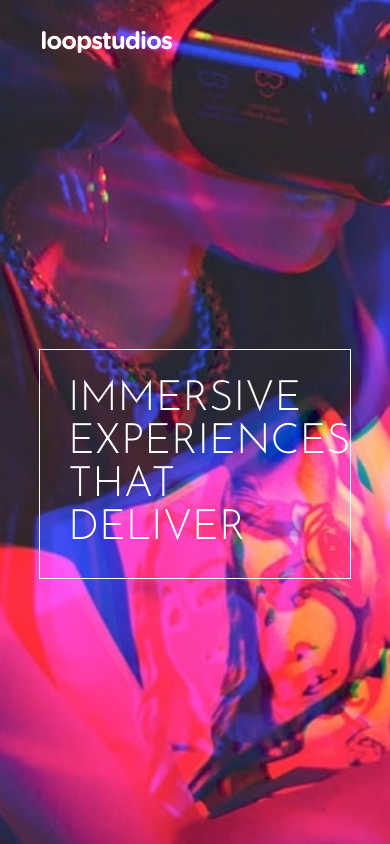
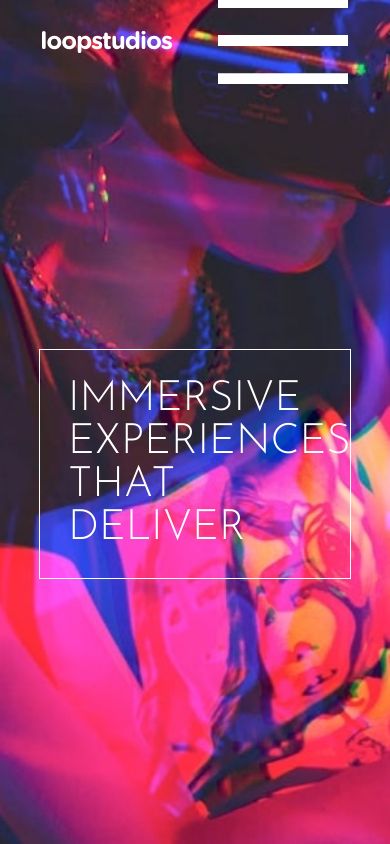
Before and after one commit to TiagoDiass/loopstudios-landing-page, a Next.js app: page / in a window 390 px wide. Shown: the top 844 px of the page. Built offline with nearby package versions, Linux system fonts and the light colour scheme.

Commit message:
feat: add mobile black window when user opens mobile menu

```diff
--- a/src/components/Header/Header.styles.ts
+++ b/src/components/Header/Header.styles.ts
@@ -1,4 +1,4 @@
-import styled from 'styled-components';
+import styled, { keyframes } from 'styled-components';
 
 export const HeaderContainer = styled.header`
   height: 6rem;
@@ -6,6 +6,10 @@ export const HeaderContainer = styled.header`
   display: flex;
   justify-content: space-between;
   align-items: center;
+
+  img {
+    z-index: 3;
+  }
 
   nav {
     display: flex;
@@ -32,6 +36,7 @@ export const HeaderContainer = styled.header`
   }
 
   @media (max-width: 960px) {
+    padding: 2rem 5rem;
     nav {
       display: none;
     }
@@ -45,3 +50,40 @@ export const HeaderContainer = styled.header`
     }
   }
 `;
+
+const fadeFromLeft = keyframes`
+  from {
+    opacity: 0.4;
+    left: -100%;
+  }
+
+  to {
+    opacity: 1;
+    left: 0;
+  }
+`;
+
+export const MobileIcon = styled.button`
+  background-color: transparent;
+  outline: none;
+  border: none;
+  display: none;
+  cursor: pointer;
+  z-index: 3;
+
+  @media (max-width: 960px) {
+    display: block;
+  }
+`;
+
+export const MobileMenu = styled.div`
+  background-color: var(--black);
+  position: fixed;
+  left: 0;
+  right: 0;
+  top: 0;
+  height: 100vh;
+  width: 100%;
+
+  animation: ${fadeFromLeft} 1s ease;
+`;
--- a/src/components/Header/Header.tsx
+++ b/src/components/Header/Header.tsx
@@ -1,9 +1,13 @@
+import { useState } from 'react';
 import * as S from './Header.styles';
 
 export default function Header() {
+  const [isMobileMenuOpened, setIsMobileMenuOpened] = useState(false);
+
   return (
     <S.HeaderContainer>
       <img src='/images/logo.svg' alt='Loopstudios' />
+
       <nav>
         <a href='#'>About</a>
         <a href='#'>Careers</a>
@@ -11,6 +15,16 @@ export default function Header() {
         <a href='#'>Products</a>
         <a href='#'>Support</a>
       </nav>
+
+      <S.MobileIcon onClick={() => setIsMobileMenuOpened(!isMobileMenuOpened)}>
+        {isMobileMenuOpened ? (
+          <img src='/images/icon-close.svg' alt='Open menu' />
+        ) : (
+          <img src='/images/icon-hamburger.svg' alt='Close menu' />
+        )}
+      </S.MobileIcon>
+
+      {isMobileMenuOpened && <S.MobileMenu></S.MobileMenu>}
     </S.HeaderContainer>
   );
 }
```
